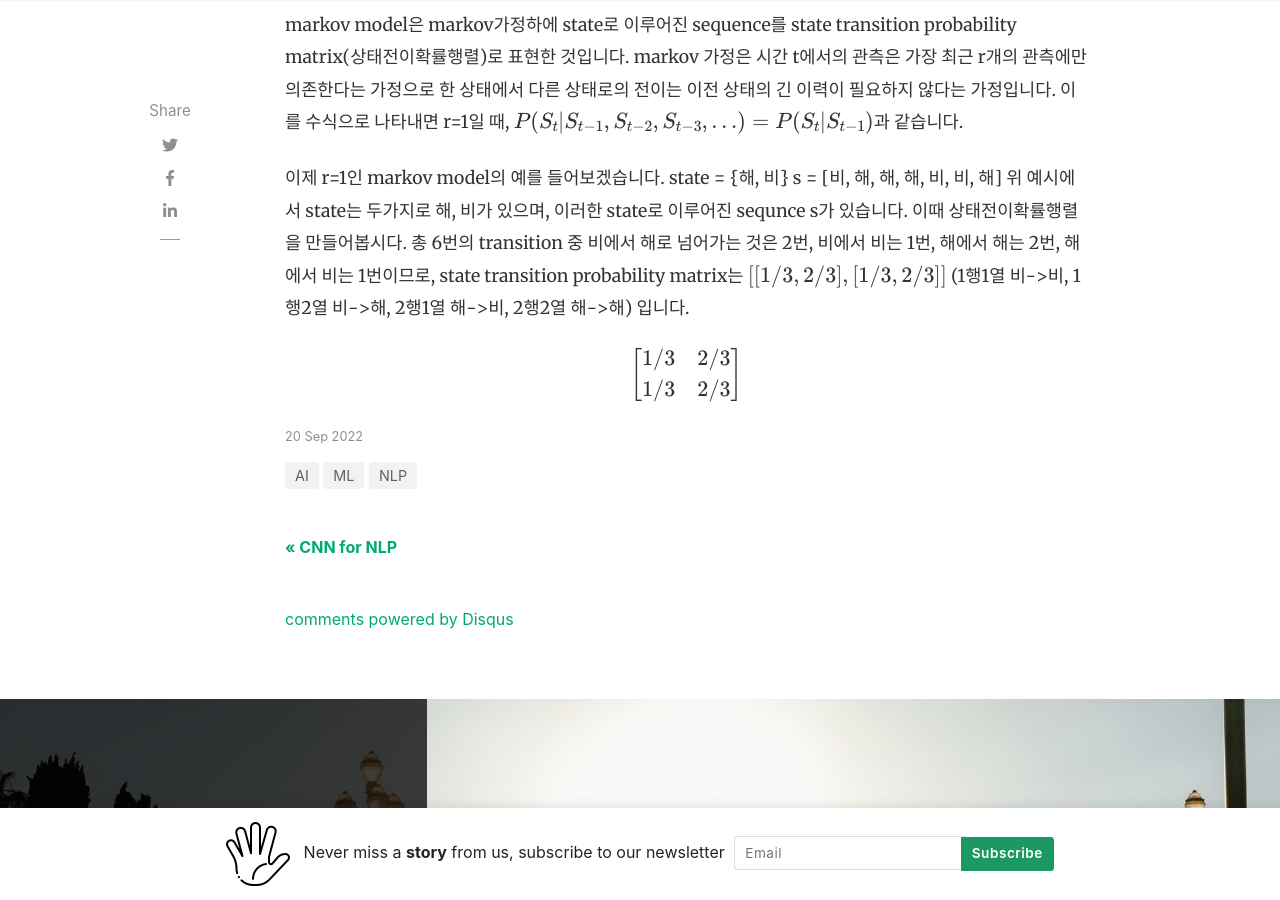
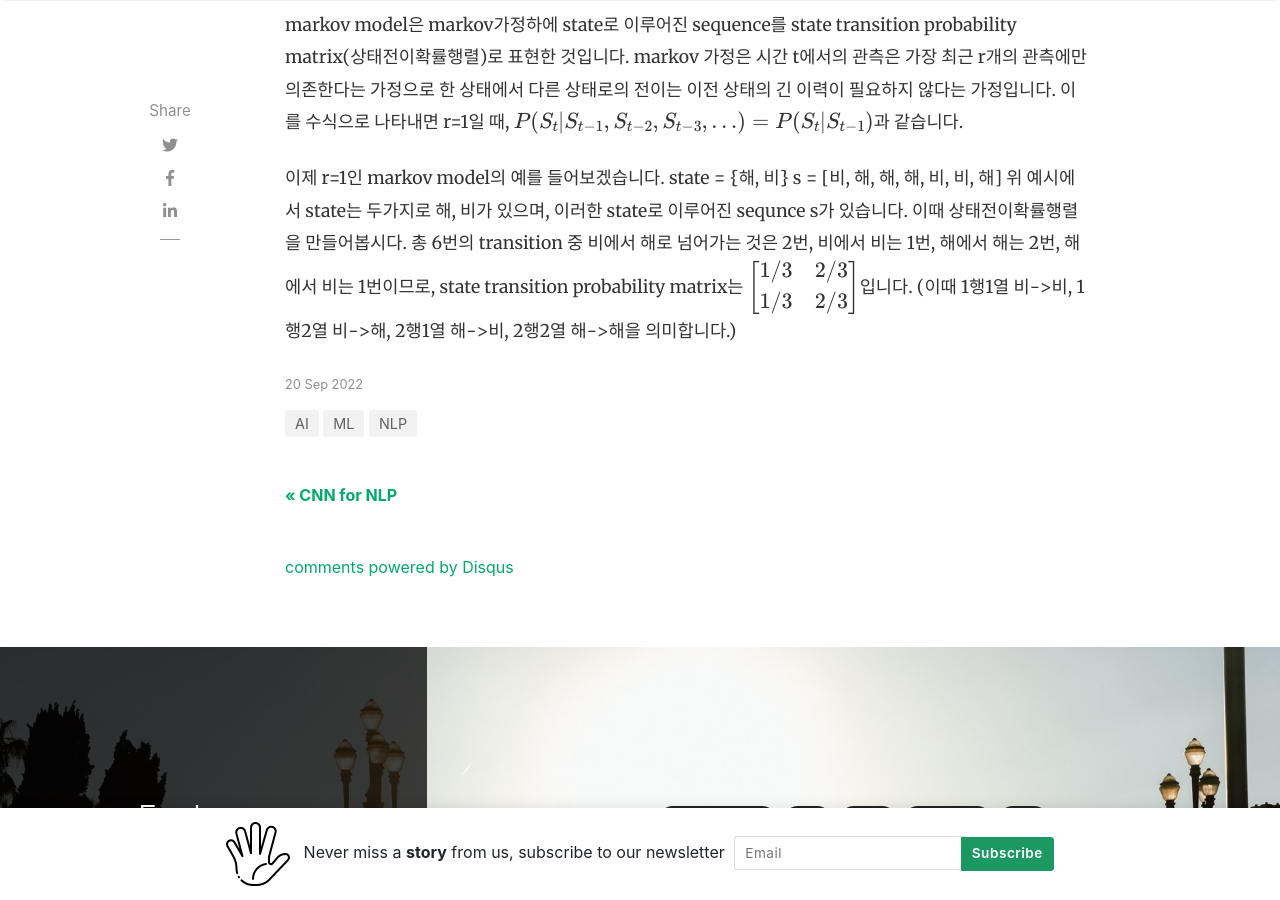
Before and after one commit to ozzaney/ozzaney_, a Jekyll site: the page built from _posts/2022-09-20-HMM.md, in a window 1280 px wide and 900 px high, scrolled down 1436 px. Built offline with Jekyll 4.4.1, drawn with Linux system fonts in a browser that asks for light colours; nearby versions of some CDN libraries; formulas are drawn with MathJax 3; comment, search, counter and statistics services are not loaded.

Commit message:
Update 2022-09-20-HMM.md

```diff
--- a/_posts/2022-09-20-HMM.md
+++ b/_posts/2022-09-20-HMM.md
@@ -36,12 +36,9 @@ s = [비, 해, 해, 해, 비, 비, 해]
 위 예시에서 state는 두가지로 해, 비가 있으며, 이러한 state로 이루어진 sequnce s가 있습니다.
 이때 상태전이확률행렬을 만들어봅시다.
 총 6번의 transition 중 비에서 해로 넘어가는 것은 2번, 비에서 비는 1번, 해에서 해는 2번, 해에서 비는 1번이므로,
-state transition probability matrix는 $[[1/3, 2/3],[1/3, 2/3]]$ (1행1열 비->비, 1행2열 비->해, 2행1열 해->비, 2행2열 해->해)
-입니다.
-
-$$ \left[
+state transition probability matrix는 $$ \left[
 \begin{matrix}
     1/3 & 2/3 \\
     1/3 & 2/3  \\
 \end{matrix}
-\right] $$
+\right] $$입니다. (이때 1행1열 비->비, 1행2열 비->해, 2행1열 해->비, 2행2열 해->해을 의미합니다.)
```
